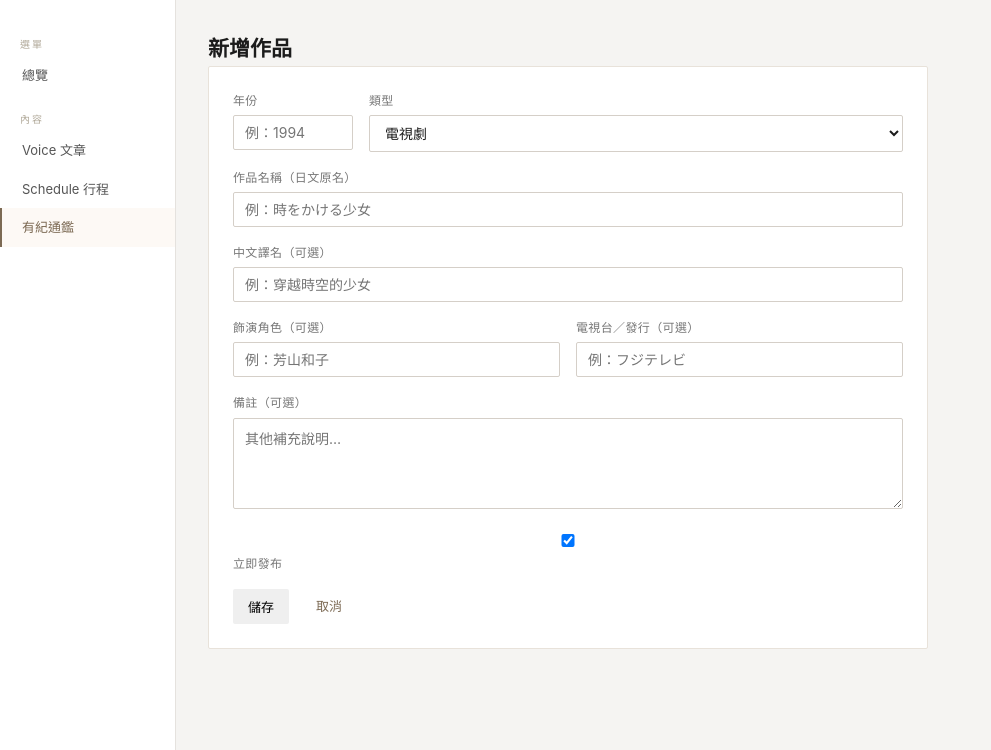
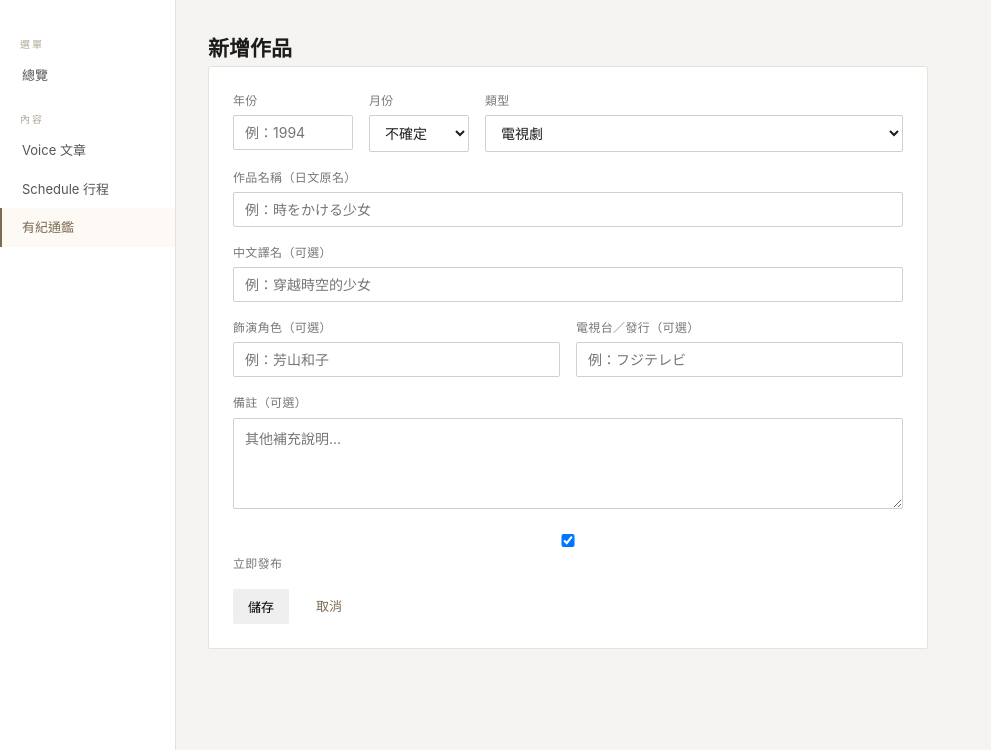
Before and after one commit to youkisstent1116/uchida-yuki-fan, a Flask app: page /works/new in a window 1280 px wide. Shown: the part 50-800 px from the top of the page, without its empty margins (0-991 px from the left). Run offline with Flask 3, Linux system fonts and the light colour scheme.

Commit message:
Update works_form.html

```diff
--- a/admin/templates/works_form.html
+++ b/admin/templates/works_form.html
@@ -5,11 +5,20 @@
 
 <div class="card" style="max-width: 720px;">
   <form method="post">
-    <div style="display:grid; grid-template-columns:120px 1fr; gap:16px;">
+    <div style="display:grid; grid-template-columns:120px 100px 1fr; gap:16px;">
       <div class="field">
         <label>年份</label>
         <input type="number" name="year" value="{{ work.year if work else '' }}"
                min="1990" max="2099" required placeholder="例：1994">
+      </div>
+      <div class="field">
+        <label>月份</label>
+        <select name="month">
+          <option value="0" {{ 'selected' if not work or not work.month }}>不確定</option>
+          {% for m in range(1, 13) %}
+            <option value="{{ m }}" {{ 'selected' if work and work.month == m }}>{{ m }}月</option>
+          {% endfor %}
+        </select>
       </div>
       <div class="field">
         <label>類型</label>
```
